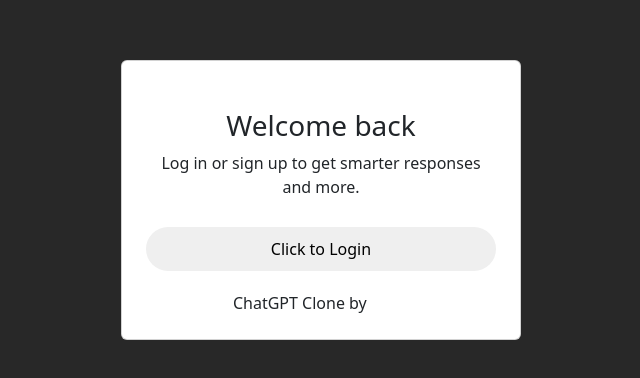
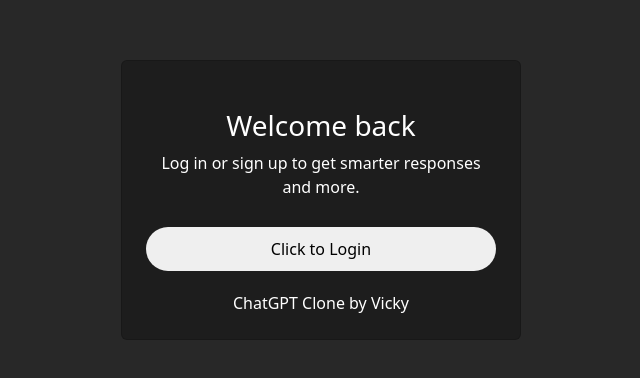
Before and after one commit to vickydecodes/openai, a React (Vite) app: page / in a window 1280 px wide. Shown: the part 200-578 px from the top of the page, without its empty margins (319-959 px from the left). Built offline with nearby package versions, Linux system fonts and the light colour scheme; no server answers.

Commit message:
Update LandingPage.css

```diff
--- a/src/pages/LandingPage/LandingPage.css
+++ b/src/pages/LandingPage/LandingPage.css
@@ -1,9 +1,9 @@
 .custom-card{
     height: 300px;
     width: 400px;
-    background-color: #1d1d1d;
+    background-color: #1d1d1d !important;
     text-align: center;
-    color: white;
+    color: white !important;
     border-radius: 20px;
 }
 
```
